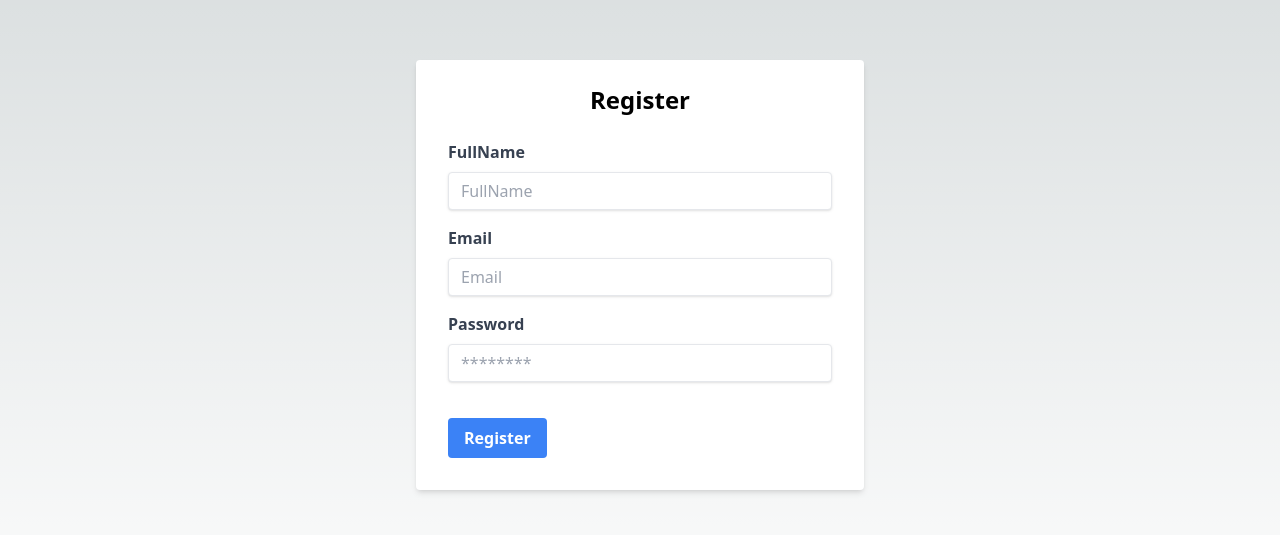
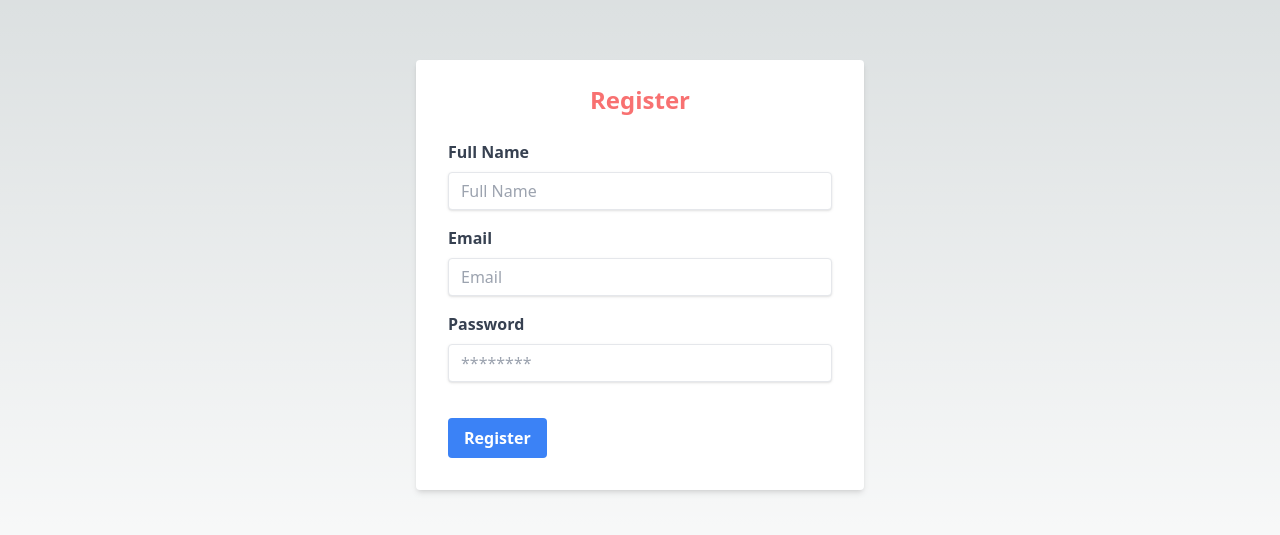
Before and after one commit to codergalib20/docs-portfolio, a Next.js app: page /auth/register in a window 1280 px wide. Shown: the part 117-652 px from the top of the page. Built offline with nearby package versions, Linux system fonts and the light colour scheme.

Commit message:
commited

```diff
--- a/package.json
+++ b/package.json
@@ -13,6 +13,7 @@
     "@types/react": "18.2.0",
     "@types/react-dom": "18.2.1",
     "autoprefixer": "10.4.14",
+    "axios": "^1.4.0",
     "bcryptjs": "^2.4.3",
     "cookie-parser": "^1.4.6",
     "eslint": "8.39.0",
--- a/src/pages/auth/register.tsx
+++ b/src/pages/auth/register.tsx
@@ -8,22 +8,29 @@ const RegisterPage = () => {
     const handleRegister = (e: React.FormEvent<HTMLFormElement>) => {
         e.preventDefault();
         // handle register logic
+        const neUser = { name: FullName, email, password };
+
+        try { }
+        catch (err) {
+            console.error('something wrong', err);
+        }
+
     };
 
     return (
         <div className="flex items-center justify-center h-screen">
             <div className="w-full max-w-md">
                 <form className="bg-white shadow-md rounded px-8 pt-6 pb-8 mb-4" onSubmit={handleRegister}>
-                    <h2 className="text-2xl text-center font-bold mb-6">Register</h2>
+                    <h2 className="text-2xl text-center font-bold mb-6 text-red-400">Register</h2>
                     <div className="mb-4">
                         <label className="block text-gray-700 font-bold mb-2" htmlFor="FullName">
-                            FullName
+                            Full Name
                         </label>
                         <input
                             className="shadow appearance-none border rounded w-full py-2 px-3 text-gray-700 leading-tight focus:outline-none focus:shadow-outline"
                             id="FullName"
                             type="text"
-                            placeholder="FullName"
+                            placeholder="Full Name"
                             value={FullName}
                             onChange={(e) => setFullName(e.target.value)}
                             required
```
Also changed, not shown: 1 other file (tests, documents, lock files or other folders).
